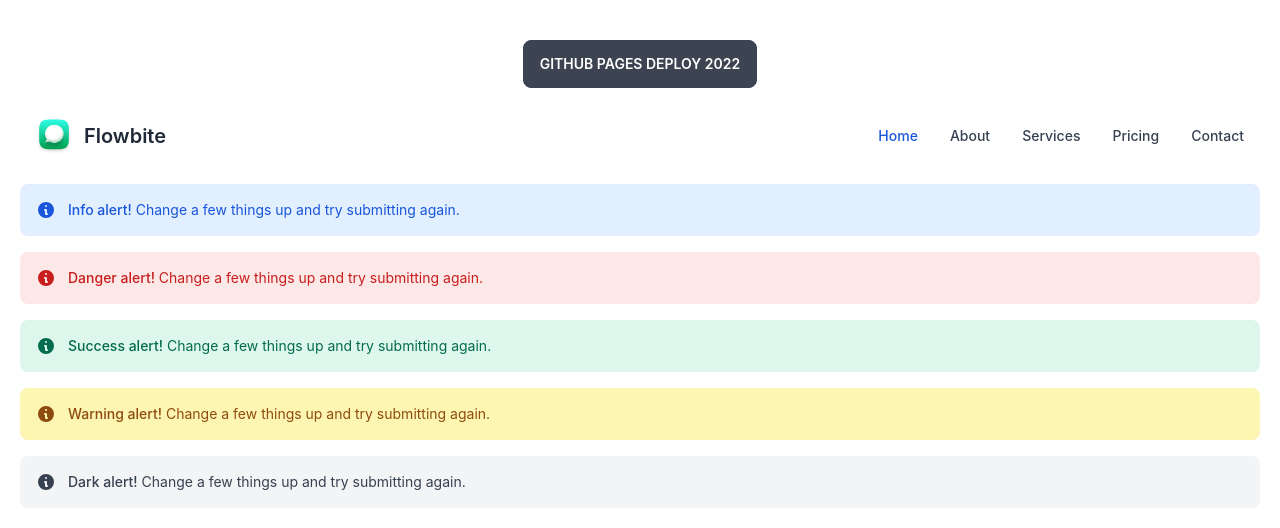
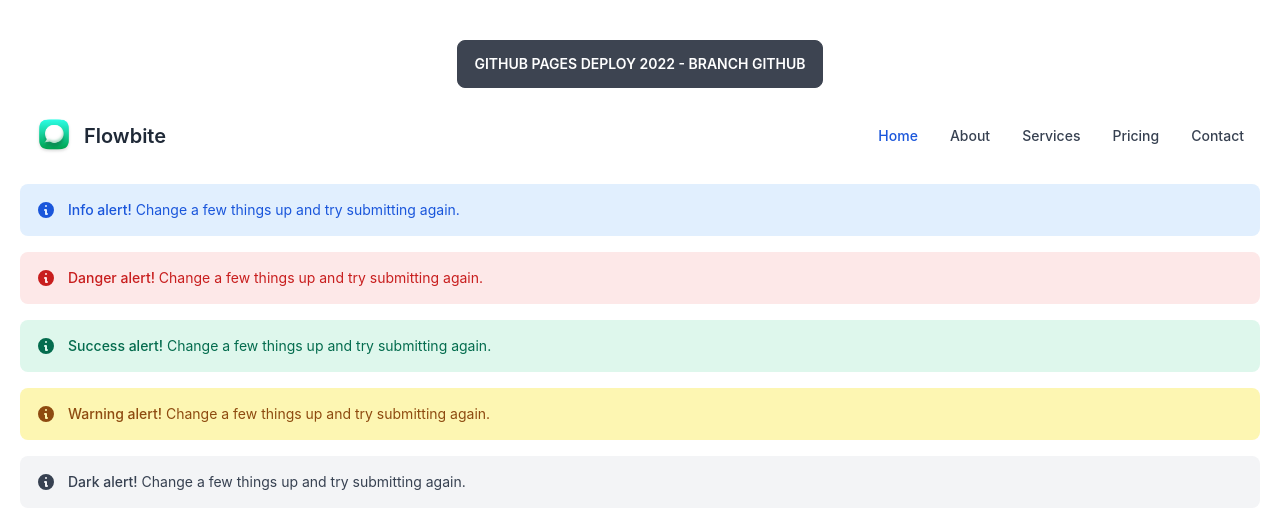
Before and after one commit to corbaz/0K-react-express-heroku, a React (Vite) app: page / in a window 1280 px wide. Shown: the top 528 px of the page. Built offline with nearby package versions, Linux system fonts and the light colour scheme.

Commit message:
Final branch github

```diff
--- a/src/App.jsx
+++ b/src/App.jsx
@@ -8,7 +8,9 @@ function App() {
   return (
     <div className="p-5">
       <div className="App p-5">
-        <button className="btn ">Github Pages Deploy 2022</button>
+        <button className="btn ">
+          Github Pages Deploy 2022 - branch github
+        </button>
       </div>
       <nav className="bg-white border-gray-200 px-2 sm:px-4 py-2.5 rounded dark:bg-gray-800 ">
         <div className="container flex flex-wrap justify-between items-center mx-auto">
```
